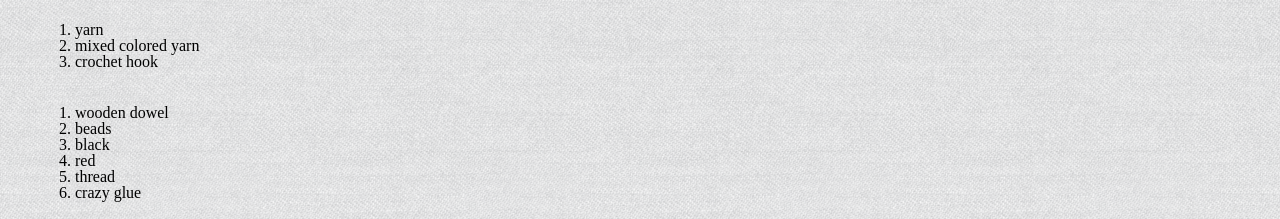
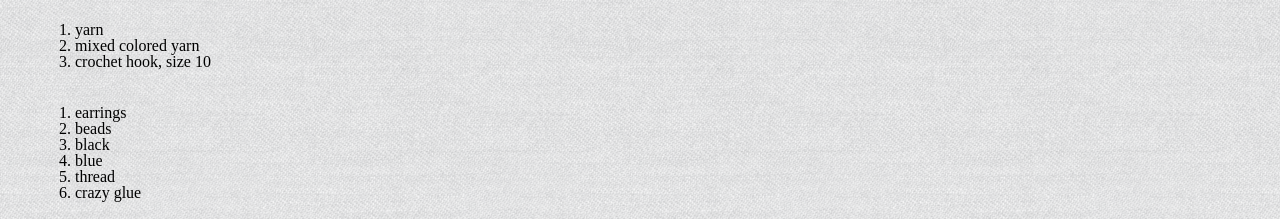
Before and after one commit to Rose575bt/website, a plain HTML site: page index.html in a window 1280 px wide. Shown: the part 1109-1328 px from the top of the page. Drawn offline with Linux system fonts and the light colour scheme; a web font is replaced by a local one.

Commit message:
Update index.html

```diff
--- a/index.html
+++ b/index.html
@@ -34,6 +34,7 @@
     </div>
     <div class="column">
     <img src="images/crochetpouch.jpg" alt="crochet pouch" style="width:100%">
+
     </div>
       <div class="column">
     <img src="images/dreamcatcher.jpg" alt="dream catcher" style="width:100%">
@@ -83,16 +84,16 @@
 <ol>
   <li>yarn</li>
   <li>mixed colored yarn</li>
-  <li>crochet hook</li>
+  <li>crochet hook, size 10</li>
 </ol>
 </section>
 
 <section>
 <ol>
-  <li>wooden dowel</li>
+  <li>earrings</li>
   <li>beads</li>
   <li>black</li>
-  <li>red</li>
+  <li>blue</li>
   <li>thread</li>
   <li>crazy glue</li>
 </ol>
```
